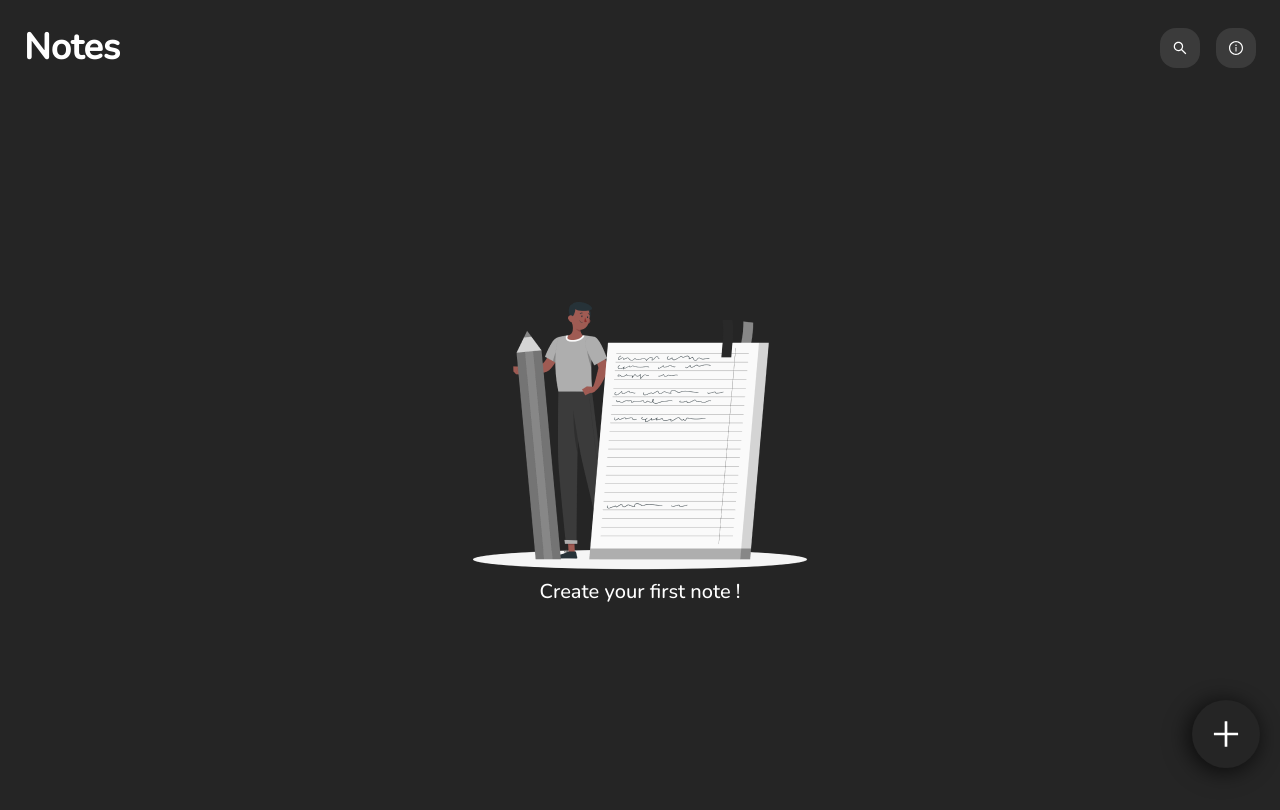
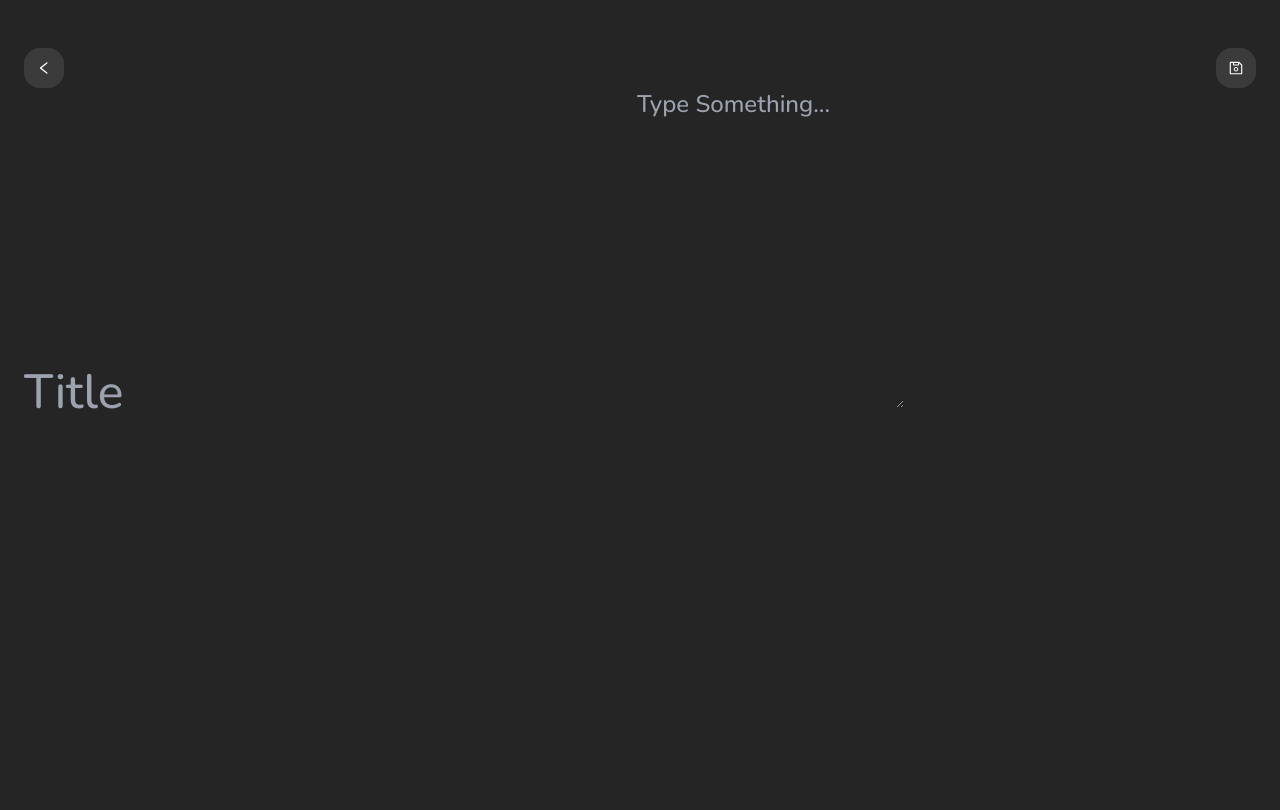
Before and after one commit to GhazalBasalighe/hw18_maktab99, a React (Vite) app in the folder note-app/: page / in a window 1280 px wide. Both pictures are taken after a click on the icon 1226 px from the left and 734 px from the top of the page. Shown: the top 810 px of the page. Built offline with nearby package versions, Linux system fonts and the light colour scheme.

Commit message:
[feat] Change folder structure

```diff
--- a/note-app/src/App.jsx
+++ b/note-app/src/App.jsx
@@ -1,6 +1,20 @@
-import AddPage from "./Components/Pages/AddPage";
+import { useState } from "react";
+import LandingPage from "./Pages/LandingPage";
+import AddNote from "./Pages/AddNote";
 
 function App() {
-  return <AddPage />;
+  const [pageToRender, setPageToRender] = useState("landing");
+  function handleAddNote() {
+    setPageToRender("addNote");
+  }
+  function handleBackToLanding() {
+    setPageToRender("landing");
+  }
+  // LANDING , ADD NOTE , ALL NOTES , READ NOTE, DELETE NOTE , SEARCH NOTE
+  if (pageToRender === "landing") {
+    return <LandingPage handleAddNote={handleAddNote} />;
+  } else if (pageToRender === "addNote") {
+    return <AddNote handleBackToLanding={handleBackToLanding} />;
+  }
 }
 export default App;
--- a/note-app/src/Components/Footer.jsx
+++ b/note-app/src/Components/Footer.jsx
@@ -1,9 +1,9 @@
 import { AiOutlinePlus } from "react-icons/ai";
 
-function Footer() {
+function Footer({ handleAddNote }) {
   return (
     <div className=" drop-shadow-addBtnShadow font-bold text-4xl bg-blackBg p-4 cursor-pointer rounded-full fixed bottom-8 right-5">
-      <AiOutlinePlus />
+      <AiOutlinePlus onClick={handleAddNote} />
     </div>
   );
 }
--- /dev/null
+++ b/note-app/src/Components/Inputs.jsx
@@ -0,0 +1,25 @@
+function Inputs() {
+  return (
+    <>
+      <input
+        type="text"
+        name="title"
+        id="title"
+        placeholder="Title"
+        size={20}
+        required
+        className="inputs text-5xl my-10"
+      />
+      <textarea
+        name="body"
+        id="textBody"
+        cols="18"
+        rows="10"
+        placeholder="Type Something..."
+        className="inputs text-2xl"
+      ></textarea>
+    </>
+  );
+}
+
+export default Inputs;
--- /dev/null
+++ b/note-app/src/Pages/AddNote.jsx
@@ -0,0 +1,12 @@
+import SecondaryHeader from "../Parts/SecondaryHeader";
+import Inputs from "../Components/Inputs";
+function AddNote({ handleBackToLanding }) {
+  return (
+    <div>
+      <SecondaryHeader handleBackToLanding={handleBackToLanding} />
+      <Inputs />
+    </div>
+  );
+}
+
+export default AddNote;
--- a/note-app/src/Components/Pages/AddPage.jsx
+++ b/note-app/src/Pages/LandingPage.jsx
@@ -1,19 +1,19 @@
-import Header from "../Header";
-import Footer from "../Footer";
+import MainHeader from "../Parts/MainHeader";
+import Footer from "../Components/Footer";
 
-function AddPage() {
+function LandingPage({ handleAddNote }) {
   return (
     <div className="h-screen grid">
-      <Header />
+      <MainHeader />
       <div className="place-items-center">
         <img src="src/assets/FirstNote.png" alt="add your first note" />
         <p className="text-xl font-light text-center">
           Create your first note !
         </p>
       </div>
-      <Footer />
+      <Footer handleAddNote={handleAddNote} />
     </div>
   );
 }
 
-export default AddPage;
+export default LandingPage;
--- a/note-app/src/Components/Header.jsx
+++ b/note-app/src/Parts/MainHeader.jsx
@@ -1,9 +1,9 @@
 import { useState } from "react";
 import { createPortal } from "react-dom";
-import Modal from "./Modal";
+import Modal from "../Components/Modal";
 import { AiOutlineSearch, AiOutlineInfoCircle } from "react-icons/ai";
 
-function Header() {
+function MainHeader() {
   // MODAL STATE
   const [isModalOpen, setIsModalOpen] = useState(false);
   const openModal = () => {
@@ -32,4 +32,4 @@ function Header() {
   );
 }
 
-export default Header;
+export default MainHeader;
--- /dev/null
+++ b/note-app/src/Parts/SecondaryHeader.jsx
@@ -0,0 +1,15 @@
+import { AiOutlineLeft, AiOutlineSave } from "react-icons/ai";
+function SecondaryHeader({ handleBackToLanding }) {
+  return (
+    <div className="flex justify-between items-center">
+      <span className="icons" onClick={handleBackToLanding}>
+        <AiOutlineLeft />
+      </span>
+      <span className="icons">
+        <AiOutlineSave />
+      </span>
+    </div>
+  );
+}
+
+export default SecondaryHeader;
--- a/note-app/src/main.css
+++ b/note-app/src/main.css
@@ -36,4 +36,9 @@
     {
         @apply z-10 fixed top-0 left-0 w-full h-screen bg-[#ffffff33]
     }
+
+    .inputs
+    {
+        @apply bg-transparent outline-none border-none
+    }
 }
```
